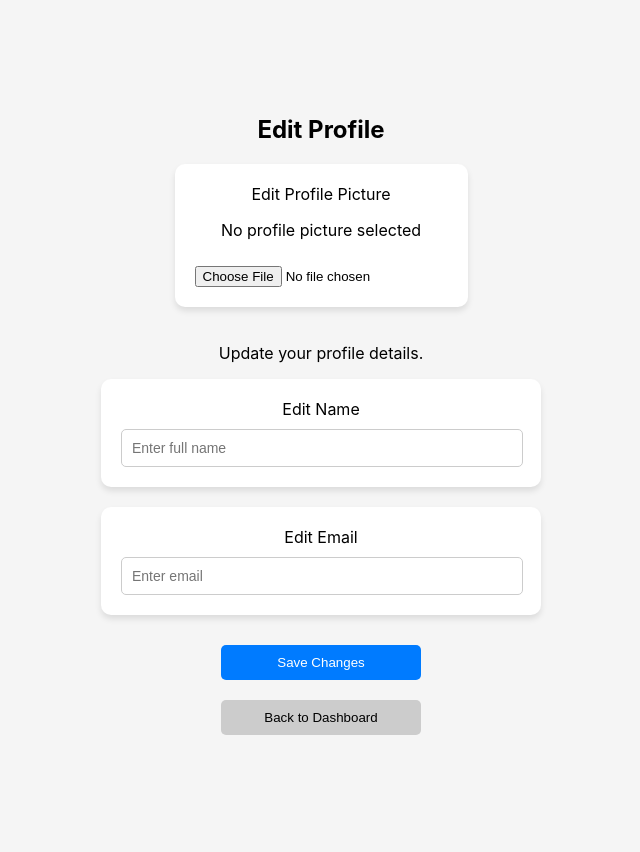
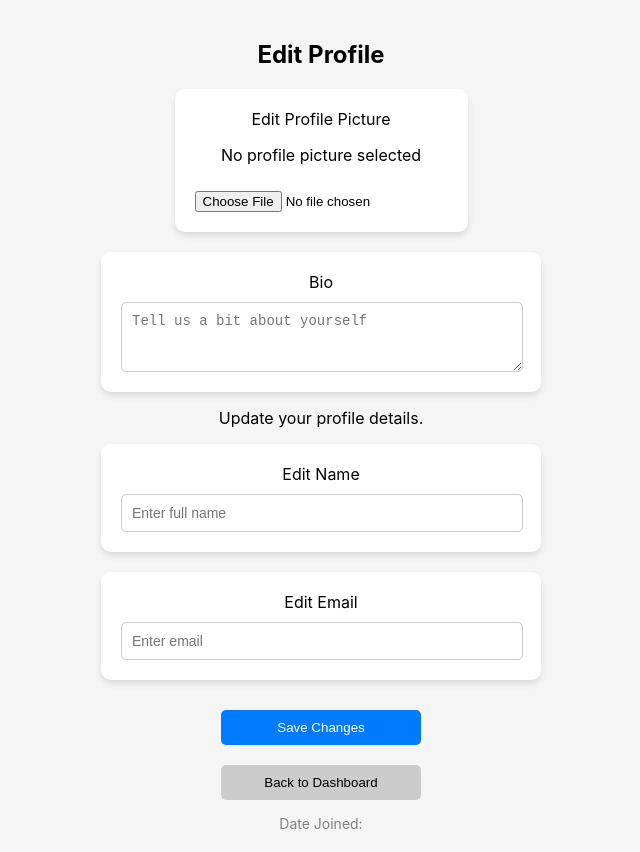
Before and after one commit to team-commitment-issues/team_commitment_issues-SOEN341_Project_W25, a React (Create React App) app in the folder ChatHavenApp/frontend/: page /profile in a window 1280 px wide. Shown: the whole page, without its empty margins (319-959 px from the left). Built offline with nearby package versions, Linux system fonts and the light colour scheme; no server answers.

Commit message:
can now have a bio for the user and the date they joined

```diff
--- a/ChatHavenApp/frontend/src/Pages/Profile.tsx
+++ b/ChatHavenApp/frontend/src/Pages/Profile.tsx
@@ -11,8 +11,10 @@ const EditProfile: React.FC = () => {
   const [email, setEmail] = useState("");
   const [profilePicture, setProfilePicture] = useState<File | null>(null);
   const [profilePreview, setProfilePreview] = useState<string | null>(null);
+  const [bio, setBio] = useState("");
+  const [dateJoined, setDateJoined] = useState("");
 
-  const USER_ID = "12345"; // Replace with actual logged-in user ID
+  const USER_ID = "12345";
 
   useEffect(() => {
     fetch(`/api/users/profile/${USER_ID}`)
@@ -21,6 +23,12 @@ const EditProfile: React.FC = () => {
         setName(data.firstName + " " + data.lastName);
         setEmail(data.email);
         setProfilePreview(data.profilePicture);
+        setBio(data.bio || "");
+        if (data.dateJoined) {
+          setDateJoined(new Date(data.dateJoined).toLocaleDateString());
+        } else {
+          setDateJoined("N/A");
+        }
       })
       .catch((error) => console.error("Error fetching profile:", error));
   }, []);
@@ -39,6 +47,7 @@ const EditProfile: React.FC = () => {
     const formData = new FormData();
     formData.append("name", name);
     formData.append("email", email);
+    formData.append("bio", bio);
     if (profilePicture) formData.append("profilePicture", profilePicture);
 
     try {
@@ -49,7 +58,7 @@ const EditProfile: React.FC = () => {
 
       if (response.ok) {
         alert("Profile updated successfully!");
-        navigate("/dashboard");                      //Redirect to dashboard after successful update
+        navigate("/dashboard");
       } else {
         alert("Failed to update profile");
       }
@@ -68,13 +77,31 @@ const EditProfile: React.FC = () => {
           <div className="profile-section-title">Edit Profile Picture</div>
           <div className="profile-picture-container">
             {profilePreview ? (
-              <img src={profilePreview} alt="Profile Preview" className="profile-preview" />
+              <img
+                src={profilePreview}
+                alt="Profile Preview"
+                className="profile-preview"
+              />
             ) : (
               <p>No profile picture selected</p>
             )}
-            <input type="file" className="file-input" onChange={handleFileChange} />
+            <input
+              type="file"
+              className="file-input"
+              onChange={handleFileChange}
+            />
           </div>
         </div>
+      </div>
+      <div className="profile-card">
+        <div className="profile-section-title">Bio</div>
+        <textarea
+          className="profile-input"
+          placeholder="Tell us a bit about yourself"
+          value={bio}
+          onChange={(e) => setBio(e.target.value)}
+          rows={3}
+        />
       </div>
 
       <p className="profile-subtitle">Update your profile details.</p>
@@ -104,15 +131,20 @@ const EditProfile: React.FC = () => {
         </div>
       </div>
 
-
-
-      {/* Save & Back Buttons */}
       <button className="profile-button save" onClick={handleSave}>
         Save Changes
       </button>
-      <button className="profile-button back" onClick={() => navigate("/dashboard")}>
+      <button
+        className="profile-button back"
+        onClick={() => navigate("/dashboard")}
+      >
         Back to Dashboard
       </button>
+
+      <div className="profile-date-container">
+        <span className="profile-section-title">Date Joined:</span>{" "}
+        <span className="profile-date">{dateJoined}</span>
+      </div>
     </div>
   );
 };
--- a/ChatHavenApp/frontend/src/Styles/Profile.css
+++ b/ChatHavenApp/frontend/src/Styles/Profile.css
@@ -1,9 +1,9 @@
 .profile-container {
-    min-height: 100vh; /* Ensures the container takes the full screen height */
+    min-height: 100vh;
     display: flex;
     flex-direction: column;
     align-items: center;
-    justify-content: center; /* Centers content vertically */
+    justify-content: center;
     padding: 20px;
     text-align: center;
   }
@@ -12,7 +12,7 @@
     display: flex;
     flex-wrap: wrap;
     justify-content: center;
-    align-items: center; /* Align items vertically */
+    align-items: center;
     gap: 20px;
     margin-bottom: 20px;
   }
@@ -26,7 +26,7 @@
     width: 100%;
     display: flex;
     flex-direction: column;
-    justify-content: center; /* Centers elements inside the card */
+    justify-content: center;
     text-align: center;
   }
 
@@ -41,7 +41,7 @@
     border-radius: 5px;
     font-size: 14px;
     outline: none;
-    margin-top: 10px; /* Adds spacing between input and title */
+    margin-top: 10px;
   }
 
   .profile-picture-container {
@@ -58,6 +58,17 @@
     object-fit: cover;
     margin-bottom: 10px;
   }
+  .profile-date-container {
+    text-align: center;
+    font-size: 14px;
+    color: gray;
+    margin-top: 5px;
+  }
+  .profile-date {
+    font-weight: bold;
+  }
+
+
 
   .file-input {
     margin-top: 10px;
@@ -85,7 +96,7 @@
   .dark-mode {
     background-color: #121212;
     color: white;
-    min-height: 100vh; /* Ensures full screen height is covered */
+    min-height: 100vh;
   }
 
   .dark-mode .profile-card {
```
Also changed, not shown: 1 other file (tests, documents, lock files or other folders).
